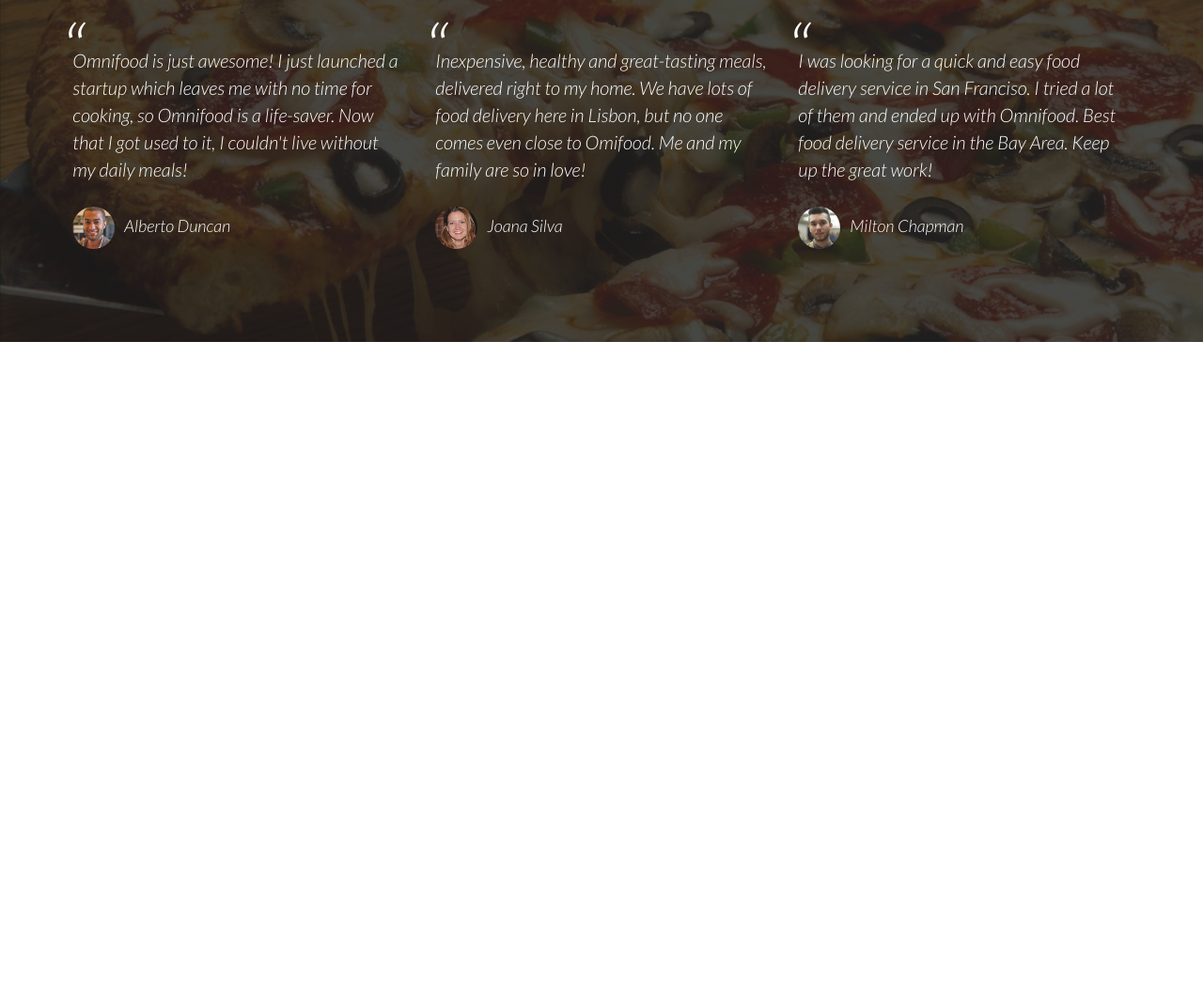
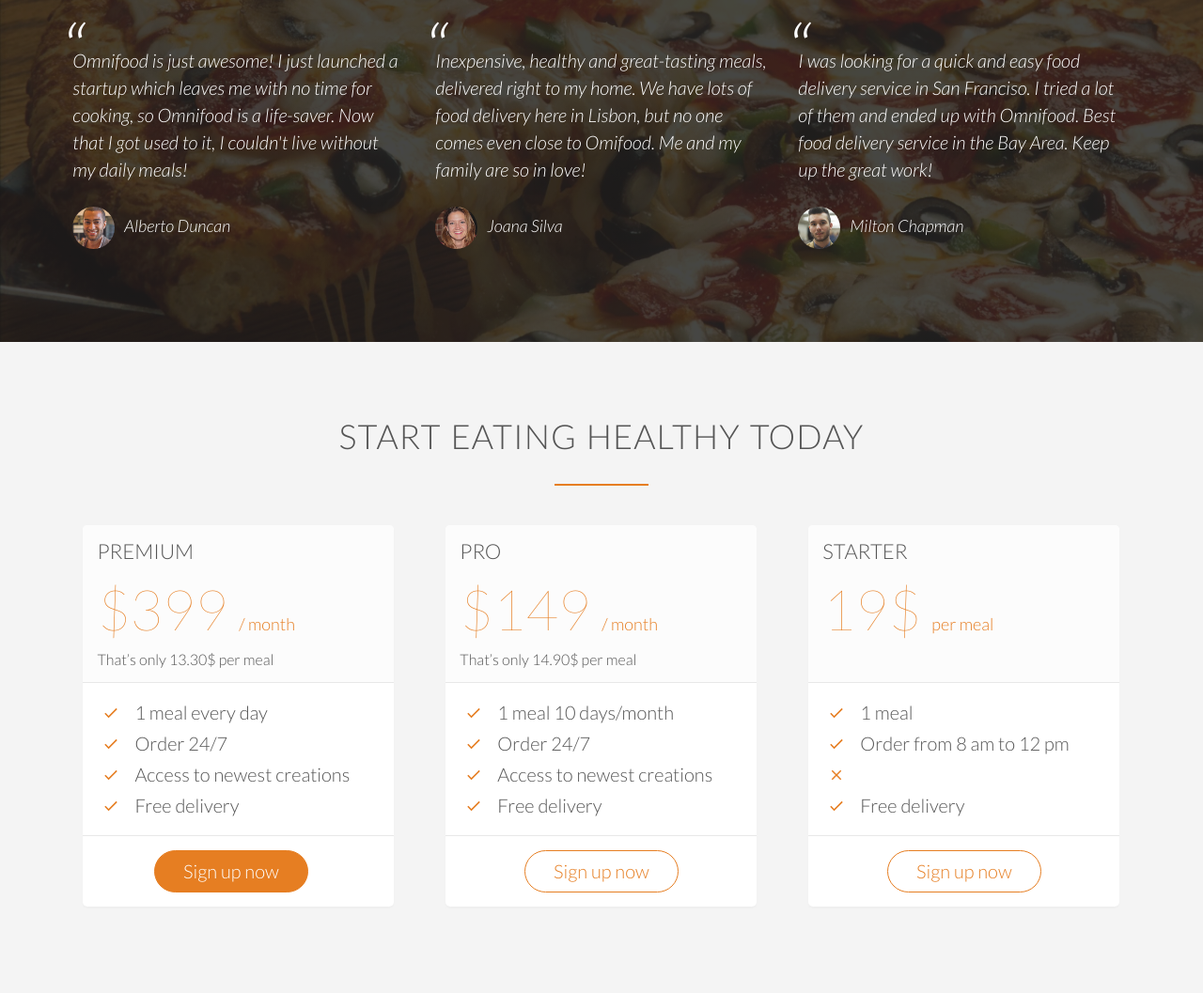
Before and after one commit to gopi-sundar/css-basics-udemy, a plain HTML site: page index.html in a window 1280 px wide. Shown: the part 3498-4555 px from the top of the page at 94% size. Before the commit the page ends 3862 px from the top, so only its background shows below. Drawn offline with nearby package versions, Linux system fonts and the light colour scheme.

Commit message:
11 sign up section

```diff
--- a/index.html
+++ b/index.html
@@ -264,6 +264,103 @@
 
     </section>
 
+    <section class="section-plans">
+        <div class="row">
+            <h2>Start eating healthy today
+            </h2>
+        </div>
+
+        <div class="row">
+            <div class="col span-1-of-3">
+                <div class="plan-box">
+                    <div>
+                        <h3>Premium</h3>
+                        <p class="plan-price">$399 <span>/ month</span></p>
+                        <p class="plan-price-meal">That’s only 13.30$ per meal
+                        </p>
+                    </div>
+                    <div>
+                        <ul>
+                            <li>
+                                <ion-icon name="checkmark" class="icon-small"></ion-icon>1 meal every day
+                            </li>
+                            <li>
+                                <ion-icon name="checkmark" class="icon-small"></ion-icon>Order 24/7
+                            </li>
+                            <li>
+                                <ion-icon name="checkmark" class="icon-small"></ion-icon>Access to newest creations
+                            </li>
+                            <li>
+                                <ion-icon name="checkmark" class="icon-small"></ion-icon>Free delivery
+                            </li>
+                        </ul>
+                    </div>
+                    <div>
+                        <a href="#" class="btn btn-full">Sign up now</a>
+                    </div>
+                </div>
+            </div>
+            <div class="col span-1-of-3">
+                <div class="plan-box">
+                    <div>
+                        <h3>Pro</h3>
+                        <p class="plan-price">$149 <span>/ month</span></p>
+                        <p class="plan-price-meal">That’s only 14.90$ per meal
+                        </p>
+                    </div>
+                    <div>
+                        <ul>
+                            <li>
+                                <ion-icon name="checkmark" class="icon-small"></ion-icon>1 meal 10 days/month
+                            </li>
+                            <li>
+                                <ion-icon name="checkmark" class="icon-small"></ion-icon>Order 24/7
+                            </li>
+                            <li>
+                                <ion-icon name="checkmark" class="icon-small"></ion-icon>Access to newest creations
+                            </li>
+                            <li>
+                                <ion-icon name="checkmark" class="icon-small"></ion-icon>Free delivery
+                            </li>
+                        </ul>
+                    </div>
+                    <div>
+                        <a href="#" class="btn btn-ghost">Sign up now</a>
+                    </div>
+                </div>
+            </div>
+            <div class="col span-1-of-3">
+                <div class="plan-box">
+                    <div>
+                        <h3>Starter</h3>
+                        <p class="plan-price">19$ <span>per meal</span></p>
+                        <p class="plan-price-meal">&nbsp;
+                        </p>
+                    </div>
+                    <div>
+                        <ul>
+                            <li>
+                                <ion-icon name="checkmark" class="icon-small"></ion-icon>1 meal
+                            </li>
+                            <li>
+                                <ion-icon name="checkmark" class="icon-small"></ion-icon>Order from 8 am to 12 pm
+                            </li>
+                            <li>
+                                <ion-icon name="close" class="icon-small"></ion-icon>
+                            </li>
+                            <li>
+                                <ion-icon name="checkmark" class="icon-small"></ion-icon>Free delivery
+                            </li>
+                        </ul>
+                    </div>
+                    <div>
+                        <a href="#" class="btn btn-ghost">Sign up now</a>
+                    </div>
+                </div>
+            </div>
+
+        </div>
+    </section>
     <script src="https://unpkg.com/ionicons@4.4.4/dist/ionicons.js"></script>
 </body>
 
--- a/resources/css/style.css
+++ b/resources/css/style.css
@@ -401,3 +401,60 @@
     margin-right:10px;
     vertical-align: middle;
 }
+
+/* ----------------------------------------------------- */
+/* SIGN UP PLANS */
+/* ----------------------------------------------------- */
+
+.section-plans {
+    background-color: #f4f4f4;
+}
+
+.plan-box {
+    background-color: #fff;
+    border-radius: 5px;
+    width:90%;
+    margin-left:5%;
+    margin-right:5%;
+    box-shadow: 0 2px 2px #efefef;
+}
+
+.plan-box div {
+    padding:15px;
+    border-bottom: 1px solid #e8e8e8;
+}
+
+.plan-box div:first-child {
+    background-color: #fcfcfc;
+    border-top-right-radius: 5px;
+    border-top-left-radius: 5px;
+}
+
+.plan-box div:last-child {
+    text-align:center;
+    border:0;
+}
+
+.plan-price {
+    font-size:300%;
+    margin-bottom: 10px;
+    font-weight: 100;
+    color: #e67e22;
+}
+
+.plan-price span {
+    font-size:30%;
+    font-weight: 300;
+}
+
+.plan-price-meal {
+    font-size:80%;
+}
+
+.plan-box ul {
+    list-style: none;
+}
+
+.plan-box ul li {
+    padding: 5px 0;
+}
```
